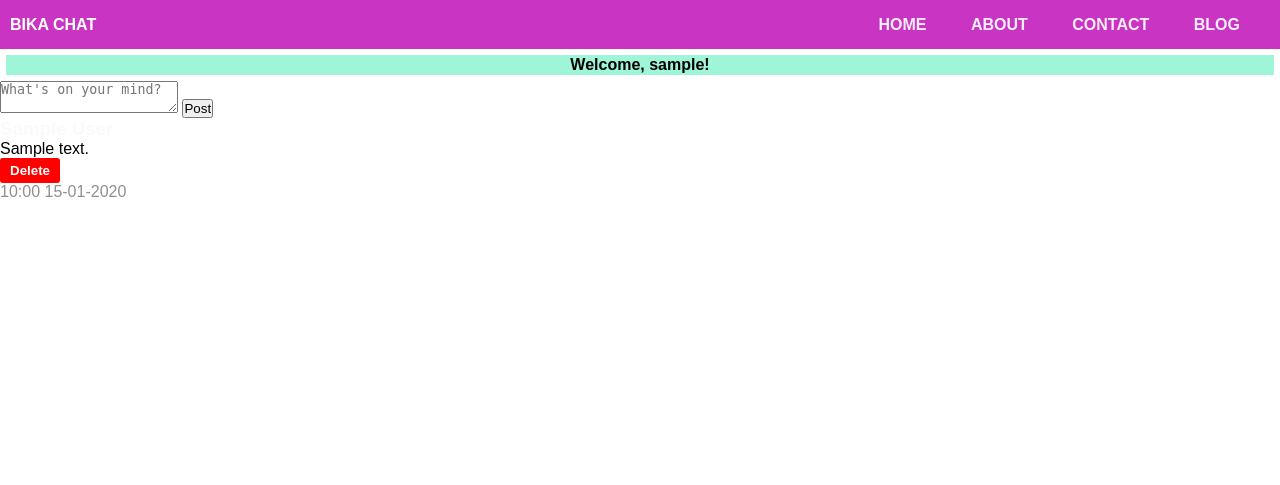
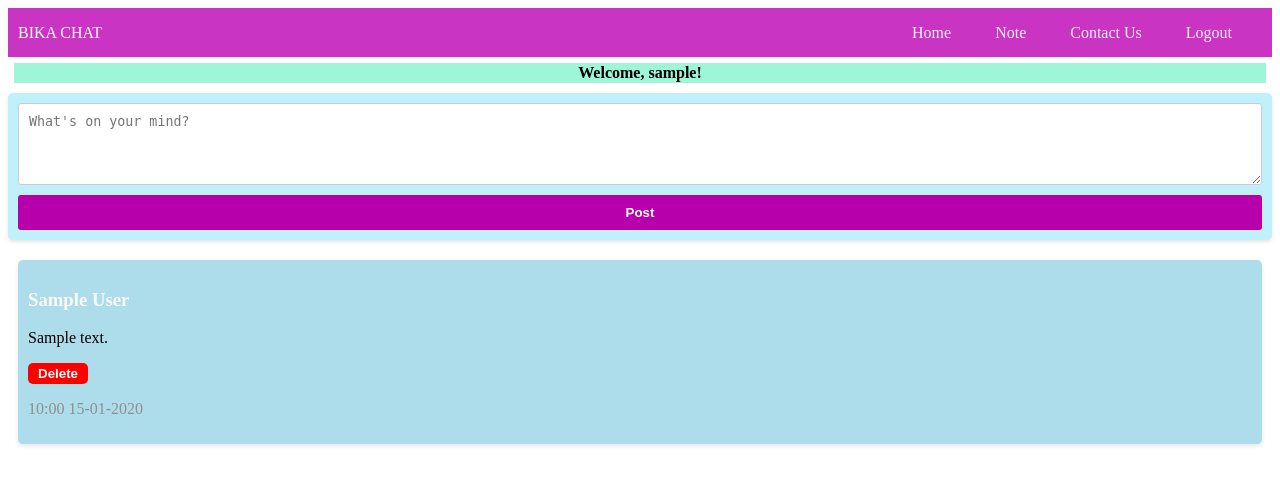
Before and after one commit to syncrao/Dummy-API, a Flask app: page / in a window 1280 px wide. Shown: the top 485 px of the page. Run offline with Flask 3, Linux system fonts and the light colour scheme; a user stored in the database is signed in; tables that the repository leaves empty hold one stand-in row (values such as "Sample post"); some libraries are stand-ins or nearby versions.

Commit message:
Update layout.html
new

```diff
--- a/templates/layout.html
+++ b/templates/layout.html
@@ -1,27 +1,16 @@
 <!DOCTYPE html>
 <html lang="en">
+
 <head>
     <meta charset="UTF-8">
-  <meta http-equiv="X-UA-Compatible" content="IE=edge">
     <meta name="viewport" content="width=device-width, initial-scale=1.0">
-  <title>Document</title>
+    <title>{% block title %} {% endblock %}</title>
+    {% block style %} {% endblock %}
     <style>
-    * {
-  box-sizing: border-box;
-  margin: 0;
-  padding: 0;
-}
-
-body {
-  font-family: sans-serif;
-}
-
         a {
             text-decoration: none;
             color: rgb(246, 238, 255);
             font-size: 1.0rem;
-  font-weight: bold;
-  text-transform: uppercase;
         }
 
         /* nav styles */
@@ -58,7 +47,7 @@ a {
             width: 94%;
             top: 5rem;
             left: 18px;
-  background-color: rgb(92, 5, 180); /* Updated background color */
+            background-color: rgb(92, 5, 180);
         }
 
         .nav__link a {
@@ -97,20 +86,142 @@ a {
         .delete-button {
             background-color: #ff0000;
             color: #fff;
-        padding: 5px 10px;
+            padding: 3px 10px;
+            border: none;
+            border-radius: 5px;
+            cursor: pointer;
+            font-weight: bold;
+        }
+
+
+        .login-form {
+            display: grid;
+            grid-template-columns: 1fr;
+            gap: 10px;
+            max-width: 300px;
+            margin: 0 auto;
+            padding: 20px;
+            background-color: #f0f0f0;
+            border: 1px solid #ccc;
+            border-radius: 5px;
+        }
+
+        .login-form h2 {
+            text-align: center;
+            margin-bottom: 20px;
+        }
+
+        .login-form input[type="text"],
+        .login-form input[type="password"] {
+            width: 100%;
+            padding: 10px 3px;
+            margin-bottom: 10px;
+            border: 1px solid #ccc;
+            border-radius: 4px;
+        }
+
+        .login-form input[type="submit"] {
+            width: 100%;
+            padding: 10px;
+            background-color: #4CAF50;
+            color: white;
+            border: none;
+            border-radius: 4px;
+            cursor: pointer;
+        }
+
+        .login-form input[type="submit"]:hover {
+            background-color: #45a049;
+        }
+
+        .login-form .error-message {
+            color: red;
+            margin-bottom: 10px;
+        }
+
+        .login-form p {
+            text-align: center;
+            margin-top: 10px;
+        }
+
+        .login-form p a {
+            color: #4CAF50;
+            text-decoration: none;
+        }
+
+        .login-form button {
+            margin-top: 10px;
+            background-color: #d0d5d6;
+            padding: 10px;
+            border-radius: 4px;
+        }
+
+        .login-form button:hover {
+            background-color: #29b553;
+        }
+
+
+        .post-container {
+            max-width: 100%;
+            margin: 10px auto;
+            background-color: #c1f0fd;
+            padding: 10px;
+            border-radius: 5px;
+            box-shadow: 0 2px 4px rgba(0, 0, 0, 0.1);
+        }
+
+        .post-container h2 {
+            font-size: 1.2rem;
+            margin-bottom: auto;
+        }
+
+        .post-form {
+            display: flex;
+            flex-direction: column;
+        }
+
+        .post-form textarea {
+            padding: 10px;
+            border: 1px solid #ccc;
+            border-radius: 3px;
+            resize: vertical;
+            min-height: 60px;
+            margin-bottom: 10px;
+        }
+
+        .post-form input[type="submit"] {
+            background-color: #b700ab;
+            color: #fff;
+            padding: 10px 20px;
             border: none;
             border-radius: 3px;
             cursor: pointer;
             font-weight: bold;
         }
 
+        .container {
+            display: grid;
+            grid-template-columns: 1fr;
+            grid-gap: 10px;
+            padding: 10px;
+
+        }
+
+        .left {
+            background-color: rgb(173, 220, 235);
+            padding: 10px;
+            border-radius: 5px;
+            box-shadow: 0 2px 4px rgba(0, 0, 0, 0.1);
+        }
     </style>
-  {% block style %} {% endblock %}
+
 </head>
+
 <body>
     <header>
         <nav class="nav">
-      <a href="/" class="logo">BIKA Chat</a>
+            <a href="/" class="logo">BIKA CHAT</a>
+
 
             <div class="hamburger">
                 <span class="line"></span>
@@ -119,10 +230,10 @@ a {
             </div>
 
             <div class="nav__link hide">
-        <a href="#">home</a>
-        <a href="#">about</a>
-        <a href="#">contact</a>
-        <a href="#">blog</a>
+                <a href="/">Home</a>
+                <a href="/note">Note</a>
+                <a href="contact_us">Contact Us</a>
+                <a href="/logout">Logout</a>
             </div>
         </nav>
     </header>
@@ -136,8 +247,8 @@ hamburger.addEventListener('click', () => {
         });
 
     </script>
+
     {% block body %} {% endblock %}
+</body>
 
-
-</body>
 </html>
```
Lines whose indentation alone changed are shown as unchanged.
